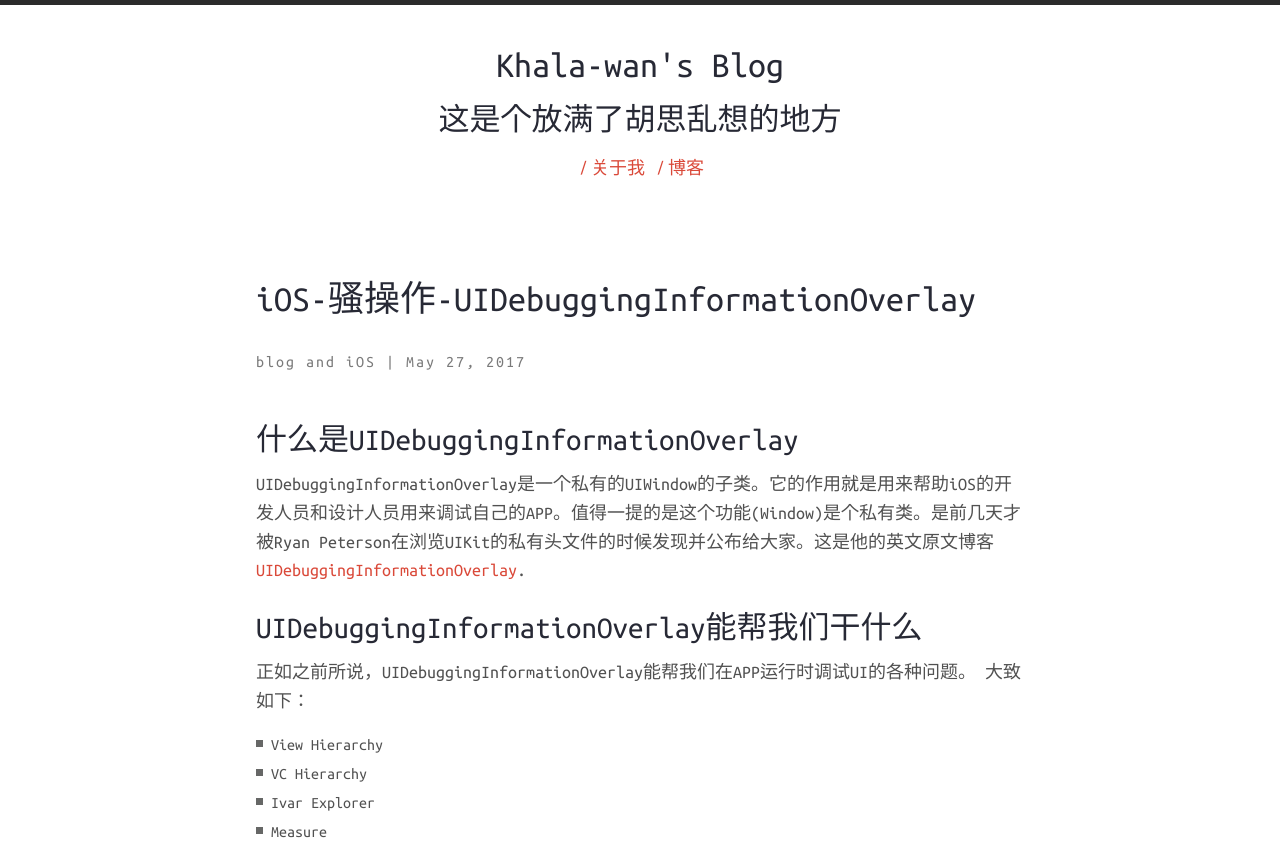
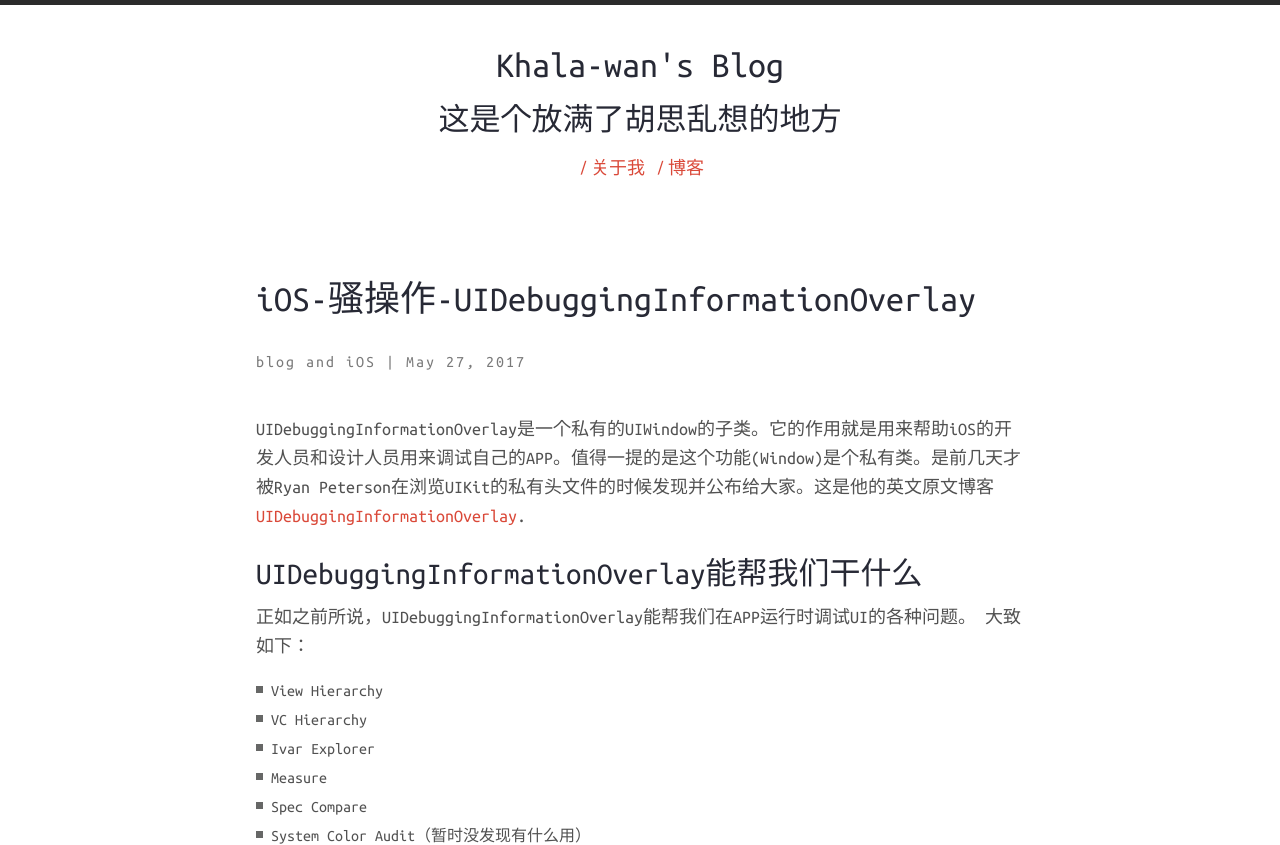
Before and after one commit to Khala-wan/Khala-wan.github.io, a Jekyll site: the page built from _posts/2017-05-27-iOS-骚操作-UIDebuggingInformationOverlay.markdown, in a window 1280 px wide and 900 px high, cut to the strip 0-845 px from the top of the window. Built offline with Jekyll 4.4.1, drawn with Linux system fonts in a browser that asks for light colours; nearby versions of some CDN libraries; Markdown is read by kramdown in place of the engine named in the settings.

Commit message:
UIDebuggingInformationOverlay

```diff
--- a/_posts/2017-05-27-iOS-骚操作-UIDebuggingInformationOverlay.markdown
+++ b/_posts/2017-05-27-iOS-骚操作-UIDebuggingInformationOverlay.markdown
@@ -8,8 +8,6 @@
 - iOS
 ---
 
-
-## 什么是UIDebuggingInformationOverlay
 
 UIDebuggingInformationOverlay是一个私有的UIWindow的子类。它的作用就是用来帮助iOS的开发人员和设计人员用来调试自己的APP。值得一提的是这个功能(Window)是个私有类。是前几天才被Ryan Peterson在浏览UIKit的私有头文件的时候发现并公布给大家。这是他的英文原文博客[UIDebuggingInformationOverlay](http://ryanipete.com/blog/ios/swift/objective-c/uidebugginginformationoverlay/).
 
@@ -23,7 +21,7 @@
 * Spec Compare
 * System Color Audit（暂时没发现有什么用）
 
-<img src="http://pic40.nipic.com/20140412/11857649_170524977000_2.jpg" width="244" height="244" align=center />
+![img](http://pic40.nipic.com/20140412/11857649_170524977000_2.jpg)
 
 ## View Hierarchy (查看视图层级)
 View Hierarchy可以帮我们查看当前控制器视图的层级关系，之前这些工作是Reval和Xcode的Debug View Hierarchy（断点调试）来帮我们完成的。Reval确实很好用，但它毕竟是一个第三方应用。相对来说，我更愿意使用Apple自己的工具。（摊手）
```
